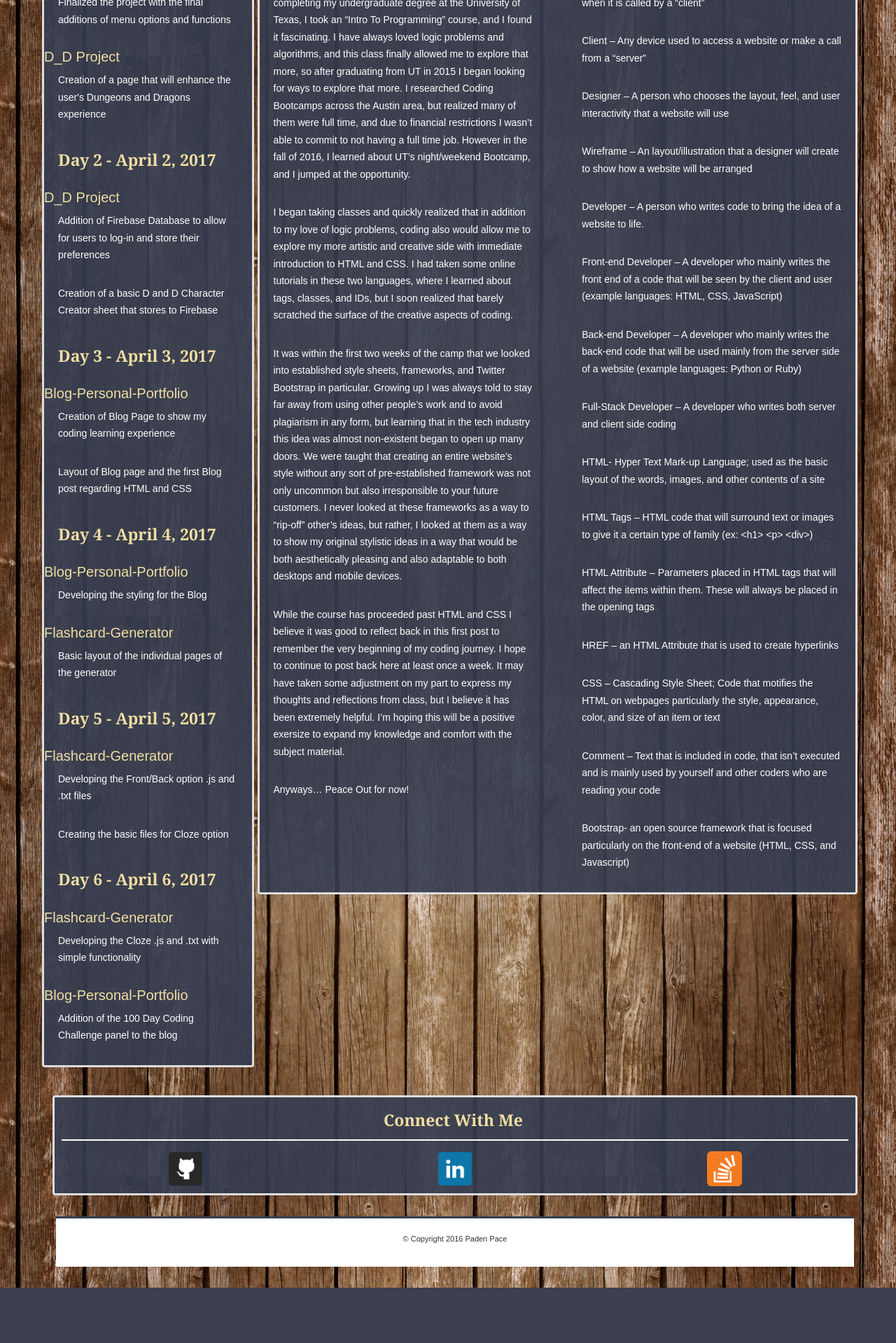
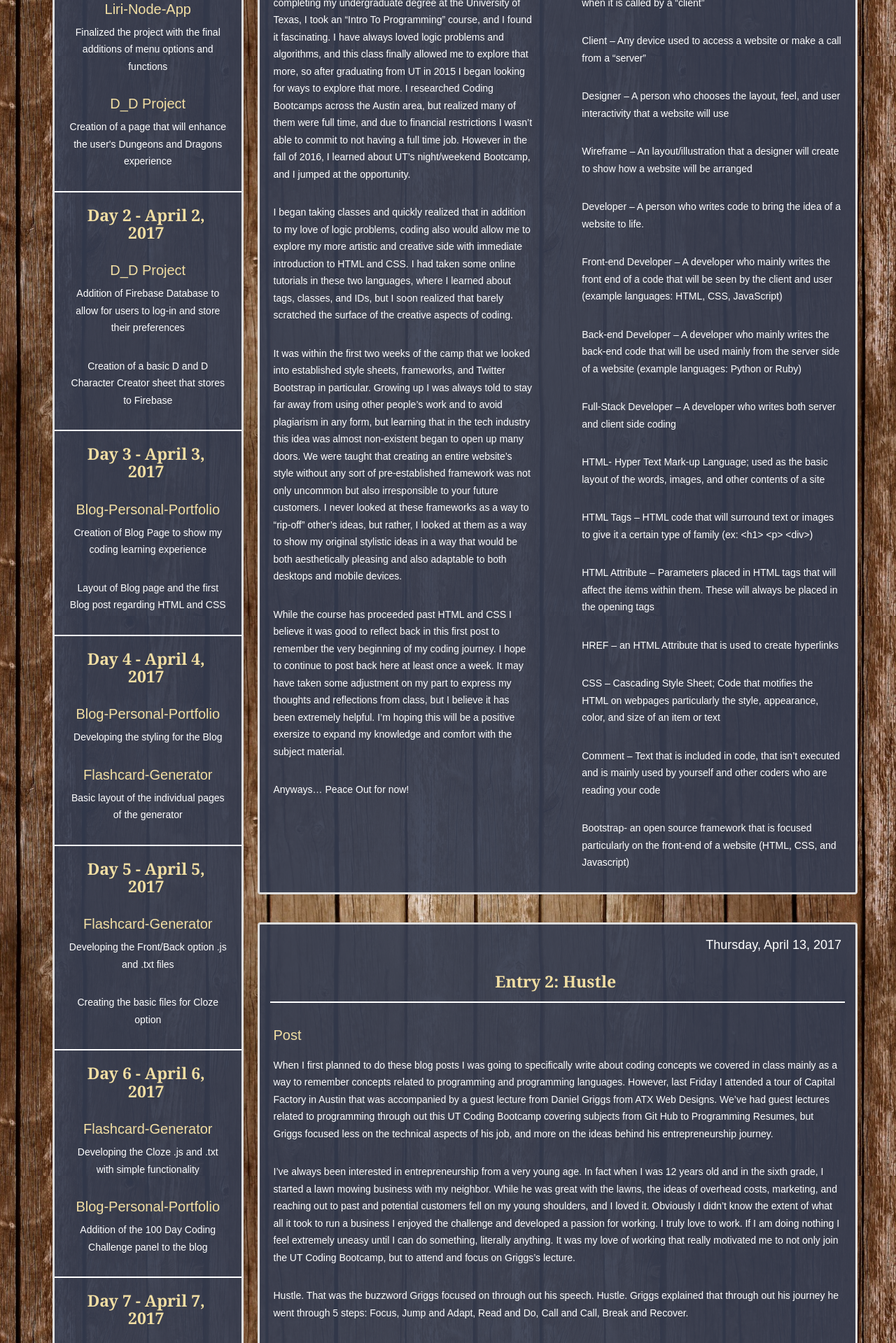
Before and after one commit to paden-pace/Bootstrap-Portfolio, a PHP site: page /blog.html in a window 1280 px wide. Shown: the part 720-2639 px from the top of the page at 70% size. Before the commit the page ends 2560 px from the top, so only its background shows below. Run offline with PHP 8.4, Linux system fonts and the light colour scheme.

Commit message:
2nd blog post and reformatting of CSS

```diff
--- a/assets/css/blog.css
+++ b/assets/css/blog.css
@@ -91,3 +91,8 @@ h4 {
 	font-size: 18px;
 	/*font-family: 'Slabo 27px', serif;*/
 }
+
+.challenge-div {
+	border-top: solid 2px #ffffff;
+	text-align: center;
+}
--- a/blog.html
+++ b/blog.html
@@ -68,8 +68,9 @@
 
 		<div class="row">
 			<div class="outside col-md-3 challenge-col">
+				<div class="panel challenge-panel">
 					<div class="row challenge-row">
-					<div class="panel challenge-panel">
+						<div class="col-md-12">
 							<h2 class="challenge-main-title">100 Day Coding Challenge</h2>
 							<div class="challenge-div">
 								<h3 class="challenge-title">Day 1 - April 1, 2017</h3>
@@ -110,6 +111,50 @@
 								<h4 class="challenge-proj-title">Blog-Personal-Portfolio</h4>
 								<p class="challenge-proj-par">Addition of the 100 Day Coding Challenge panel to the blog</p>
 							</div>
+							<div class="challenge-div">
+								<h3 class="challenge-title">Day 7 - April 7, 2017</h3>
+								<h4 class="challenge-proj-title">Flashcard-Generator</h4>
+								<p class="challenge-proj-par">Reformat Basic.tx to JSON object and addition of reader and writter</p>
+								<p class="challenge-proj-par">Seperation of the constructors to files</p>
+							</div>
+							<div class="challenge-div">
+								<h3 class="challenge-title">Day 8 - April 8, 2017</h3>
+								<h4 class="challenge-proj-title">Flashcard-Generator</h4>
+								<p class="challenge-proj-par">addition of options landing page with the npm inquirer</p>
+								<h4 class="challenge-proj-title">Bamazon, Node.js, MySQL</h4>
+								<p class="challenge-proj-par">Creation of node application used to access local Database</p>
+							</div>
+							<div class="challenge-div">
+								<h3 class="challenge-title">Day 9 - April 9, 2017</h3>
+								<h4 class="challenge-proj-title">Bamazon, Node.js, MySQL</h4>
+								<p class="challenge-proj-par">Development of Bamazon Customer option</p>
+								<p class="challenge-proj-par">Addition of Constructor and MySQL database with table "products"</p>
+							</div>
+							<div class="challenge-div">
+								<h3 class="challenge-title">Day 10 - April 10, 2017</h3>
+								<h4 class="challenge-proj-title">Bamazon, Node.js, MySQL</h4>
+								<p class="challenge-proj-par">Creation and Development of Bamazon Manager option</p>
+							</div>
+							<div class="challenge-div">
+								<h3 class="challenge-title">Day 11 - April 11, 2017</h3>
+								<h4 class="challenge-proj-title">Bamazon, Node.js, MySQL</h4>
+								<p class="challenge-proj-par">Creation and Development of Bamazon Supervisor option</p>
+								<p class="challenge-proj-par">Addition of Bamazon landing page "Index"</p>
+							</div>
+							<div class="challenge-div">
+								<h3 class="challenge-title">Day 12 - April 12, 2017</h3>
+								<h4 class="challenge-proj-title">Bamazon, Node.js, MySQL</h4>
+								<p class="challenge-proj-par">Addition of MySQL table "departments"</p>
+								<p class="challenge-proj-par">Development and functionality to the Bamazon Sales Log</p>
+							</div>
+							<div class="challenge-div">
+								<h3 class="challenge-title">Day 13 - April 13, 2017</h3>
+								<h4 class="challenge-proj-title">Blog-Personal-Portfolio</h4>
+								<p class="challenge-proj-par">Updates to 100 Day Coding Challenge and start of Blog Post #2</p>
+								<h4 class="challenge-proj-title">Personal-Portfolio</h4>
+								<p class="challenge-proj-par">Changes to portfolio style sheet to add functionailty and compatable styles across all pages</p>
+							</div>
+						</div>
 					</div>
 				</div>
 			</div>
@@ -147,6 +192,42 @@
 							<p>CSS – Cascading Style Sheet; Code that motifies the HTML on webpages particularly the style, appearance, color, and size of an item or text</p>
 							<p>Comment – Text that is included in code, that isn’t executed and is mainly used by yourself and other coders who are reading your code</p>
 							<p>Bootstrap- an open source framework that is focused particularly on the front-end of a website (HTML, CSS, and Javascript)</p>
+						</div>
+					</div>
+				</div>
+			</div>
+			<div class="outside col-md-9">
+				<div class="panel">
+					<div class="row blog-title-row">
+						<div class="col-md-12">
+							<h4 class="blog-date">Thursday, April 13, 2017</h4>
+							<h3 class="blog-title">Entry 2: Hustle</h3>
+						</div>
+					</div>
+					<div class="row">
+						<div class="blog-body col-md-12">
+							<h4 class="blog-subtitle">Post</h4>
+							<p>When I first planned to do these blog posts I was going to specifically write about coding concepts we covered in class mainly as a way to remember concepts related to programming and programming languages. However, last Friday I attended a tour of Capital Factory in Austin that was accompanied by a guest lecture from Daniel Griggs from ATX Web Designs. We’ve had guest lectures related to programming through out this UT Coding Bootcamp covering subjects from Git Hub to Programming Resumes, but Griggs focused less on the technical aspects of his job, and more on the ideas behind his entrepreneurship journey.</p>
+
+							<p>I’ve always been interested in entrepreneurship from a very young age. In fact when I was 12 years old and in the sixth grade, I started a lawn mowing business with my neighbor. While he was great with the lawns, the ideas of overhead costs, marketing, and reaching out to past and potential customers fell on my young shoulders, and I loved it. Obviously I didn’t know the extent of what all it took to run a business I enjoyed the challenge and developed a passion for working. I truly love to work. If I am doing nothing I feel extremely uneasy until I can do something, literally anything. It was my love of working that really motivated me to not only join the UT Coding Bootcamp, but to attend and focus on Griggs’s lecture.</p>
+
+							<p>Hustle. That was the buzzword Griggs focused on through out his speech. Hustle. Griggs explained that through out his journey he went through 5 steps: Focus, Jump and Adapt, Read and Do, Call and Call, Break and Recover.</p>
+
+							<p>Step 1 - Focus. No body has only one thing going on in their life at a time. As humans in the 21st century we have multiple options for how to spend our time. From jobs to hobbies to friends to passions, there is no shortage of options on how to spend our time. While it is possible to succeed in multiple aspects of our lives, if we truly want to excel in a certain aspect, you have to focus on it, and hustle towards it.</p>
+
+							<p>Step 2 - Jump and Adapt. Rarely if ever will there be a day where you think, “Today is the day to finally take that step”. While signs from the universe are fun romantic notions often displayed in movies and television, the real world is full of complacency and comfort that draws us is with its soft and simple lulling. But if we want to actually make it as an entrepreneur then we have to break free from that complacent place in our lives, we have to jump into our passions, we have to adapt with the multitude of issues and challenges we will face, and we have hustle through them.</p>
+
+							<p>Step 3 - Read and Do. Reading is a luxury that I took for granted through out my public school education. I loved to read. I would read anything from fantasy to historical fiction to even non-fiction essays. I loved to read. Now that I have real world responsibilities the luxury comes much less frequent. In fact in the past two years the only time I have been able to read is if I fly, and due to me being a recent college graduate with little to no extra cash this has happened twice. However, Griggs was quick to point out that reading is a necessity if you want to truly succeed in life. You have to make time to ingest the knowledge that comes from research. But it’s not enough to just read the material; you have to do something with it. While the “reading” often seems like the most challenging part of this step it truly is the “doing”.</p>
+
+							<p>Step 4 - Call. In the first stages of any entrepreneurship project you likely won’t many pre-established customers, and without customers all you have is an idea. Griggs talked about in his first few months of designing website he would go to his local chamber of commerce, find the name and number of local business and cold call them. He would call dozens of business in a week and would likely hear back from a handful. This is when the hustle really happens. You can get discouraged, but you can’t stop. You have to put your head down ignore the rejections and grind it out.</p>
+
+							<p>Step 5 - Break and Recover. The final thing Griggs emphasized is that you will be broke, whether monetarily, physically, or just emotionally. No matter what in any entrepreneurship journey you will find yourself in a valley, it’s just how it happens. This is when you have to recover and hustle like never before.</p>
+
+							<p>The idea of hustling is simple. The action of hustling is not. It is easy to think I am going to put my head down and push through these challenges, but it is the act of hustling that truly separates successful entrepreneurs and people with great ideas.  Any time I have been asked to name my 3 greatest strengths I have listed charisma, passion, and diligence. While I pride myself on my passion and charisma, it has always been my diligence that I have used to propel me through life. However I have decided to replace diligence with hustle. It is easy to be diligent; you just continue to do. Hustling really embraces the idea that it won’t be easy. There may be occasional be highs, but the journey will mostly consist of lows, and it is only a true hustler that, like the Greek legend Sisyphus, can truly persevere and continue to push their own rock.</p>
+
+							<p>This was a fun post to write. Likely in my next posts I will return to programming specific concepts, but branching out about a fascinating subject has been great!</p>
+
+							<p>Well if you read this, thank you and peace out!</p>
 						</div>
 					</div>
 				</div>
--- a/contact.html
+++ b/contact.html
@@ -13,6 +13,9 @@
 		<link rel="stylesheet" href="https://maxcdn.bootstrapcdn.com/bootstrap/3.3.7/css/bootstrap-theme.min.css" integrity="sha384-rHyoN1iRsVXV4nD0JutlnGaslCJuC7uwjduW9SVrLvRYooPp2bWYgmgJQIXwl/Sp" crossorigin="anonymous">
 
 		<link rel="stylesheet" type="text/css" href="assets/css/style.css">
+
+		<!-- Blog Stylesheet -->
+		<link rel="stylesheet" type="text/css" href="assets/css/blog.css">
 
 	</head>
 
--- a/index.html
+++ b/index.html
@@ -13,6 +13,9 @@
 		<link rel="stylesheet" href="https://maxcdn.bootstrapcdn.com/bootstrap/3.3.7/css/bootstrap-theme.min.css" integrity="sha384-rHyoN1iRsVXV4nD0JutlnGaslCJuC7uwjduW9SVrLvRYooPp2bWYgmgJQIXwl/Sp" crossorigin="anonymous">
 
 		<link rel="stylesheet" type="text/css" href="assets/css/style.css">
+
+		<!-- Blog Stylesheet -->
+		<link rel="stylesheet" type="text/css" href="assets/css/blog.css">
 
 
 	</head>
--- a/portfolio.html
+++ b/portfolio.html
@@ -13,6 +13,9 @@
 		<link rel="stylesheet" href="https://maxcdn.bootstrapcdn.com/bootstrap/3.3.7/css/bootstrap-theme.min.css" integrity="sha384-rHyoN1iRsVXV4nD0JutlnGaslCJuC7uwjduW9SVrLvRYooPp2bWYgmgJQIXwl/Sp" crossorigin="anonymous">
 
 		<link rel="stylesheet" type="text/css" href="assets/css/style.css">
+
+		<!-- Blog Stylesheet -->
+		<link rel="stylesheet" type="text/css" href="assets/css/blog.css">
 
 	</head>
 
```
Lines whose indentation alone changed are shown as unchanged.
